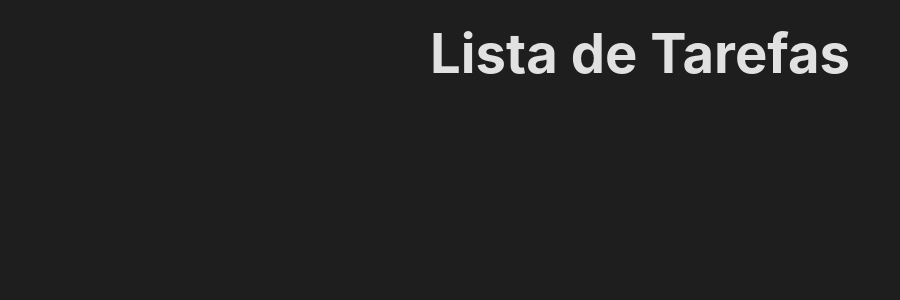
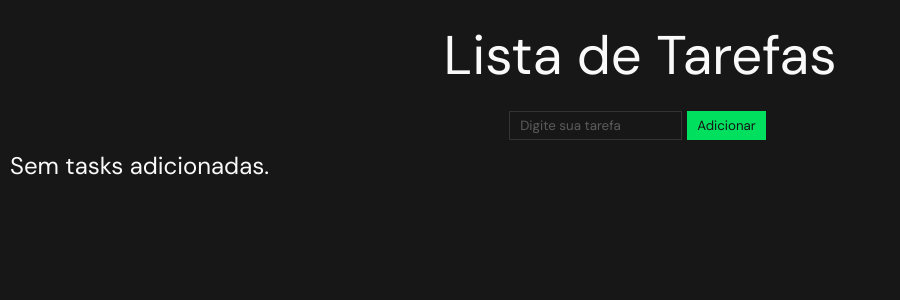
Before and after one commit to Hugosomers/to-do-list, a React (Create React App) app: page / in a window 1280 px wide. Shown: the top 300 px of the page, without its empty margins (0-900 px from the left). Built offline with nearby package versions, Linux system fonts and the light colour scheme.

Commit message:
Adicionada funcionalidade principal, de adicionar tasks

```diff
--- a/src/App.css
+++ b/src/App.css
@@ -1,14 +1,18 @@
+@import url('https://fonts.googleapis.com/css2?family=DM+Sans&display=swap');
+
 * {
   margin: 0;
   padding: 0;
   box-sizing: border-box;
+  font-family: 'DM Sans', sans-serif;
+  font-weight: 500;
 }
 
 .App {
   width: 100%;
   min-height: 100vh;
-  background-color: #1e1e1e;
-  color: #e1e1e1;
+  background-color: #171717;
+  color: #f9f9f9;
   /* border: 1px solid green; */
 }
 
@@ -19,3 +23,35 @@
   /* margin: 20px; */
   /* border: 1px solid red; */
 }
+
+.controlDiv {
+  display: flex;
+  justify-content: center;
+  /* border: 1px solid red; */
+}
+
+.inputs {
+  border: 1px solid #333333;
+  padding: 5px 10px;
+  background-color: #171717;
+  color: #f9f9f9;
+}
+
+.inputs::placeholder {
+  color: #f9f9f9;
+  opacity: 30%;
+}
+
+.addButton {
+  padding: 6px 10px;
+  background-color: #00DF5E;
+  border: none;
+  color: #171717;
+  margin: 0 5px;
+}
+
+.tasksMainDiv {
+  height: 81vh;
+  margin: 10px;
+  /* border: 1px solid red; */
+}
--- a/src/App.js
+++ b/src/App.js
@@ -1,9 +1,47 @@
+import { useState } from 'react';
+import { useDispatch } from 'react-redux';
+import { addTaskAction } from './redux/action';
 import './App.css';
+import Tasks from './tasklist/Tasks';
 
 function App() {
+  const dispatch = useDispatch();
+  const [inputValue, setInputValue] = useState('');
+
+  const inputHandle = ({ target }) => {
+    setInputValue(target.value)
+  };
+
+  const addTask = () => {
+    dispatch(addTaskAction(inputValue))
+  };
+
   return (
     <main className="App">
-      <h1 className="titles">Lista de Tarefas</h1>
+
+      <header>
+        <h1 className="titles">Lista de Tarefas</h1>
+    	</header>
+
+      <div className="controlDiv">
+        <input
+          placeholder="Digite sua tarefa"
+          onChange={ inputHandle }
+          value={ inputValue }
+          className="inputs"
+        />
+        <button
+          className="addButton"
+          onClick={ addTask }
+        >
+          Adicionar
+        </button>
+      </div>
+
+      <div className="tasksMainDiv">
+        <Tasks />
+      </div>
+
     </main>
   );
 }
--- a/src/redux/action/index.js
+++ b/src/redux/action/index.js
@@ -0,0 +1,6 @@
+export const ADD_TASK = "ADD_TASK";
+
+export const addTaskAction = (payload) => ({
+  type: ADD_TASK,
+  payload
+});
--- a/src/redux/reducer/todoList.js
+++ b/src/redux/reducer/todoList.js
@@ -1,9 +1,15 @@
+import { ADD_TASK } from "../action";
 const INITIAL_STATE = {
   tasks: [],
 }
 
 const todoListReducer = (state = INITIAL_STATE, action) => {
   switch(action.type) {
+    case ADD_TASK:
+      return {
+        ...state,
+        tasks: [...state.tasks, action.payload]
+      }
     default:
       return state;
   }
--- /dev/null
+++ b/src/tasklist/Tasks.jsx
@@ -0,0 +1,26 @@
+import React from 'react'
+import {  useSelector } from 'react-redux';
+import './tasklist.css';
+
+export default function Tasks() {
+  const { tasks } = useSelector((state) => state.todoListReducer);
+  const tasksTrue = tasks.length > 0 ? true : false;
+  if(!tasksTrue) {
+    return(
+      <div>
+        <h2>Sem tasks adicionadas.</h2>
+      </div>
+    )
+  }
+  return (
+    <div className="tasksDiv">
+      <ul className="ulList">
+        {tasks.map((item, index) => (
+          <div key={index} className="singleTaskDiv">
+            <li>{item}</li>
+          </div>
+        ))}
+      </ul>
+    </div>
+  )
+}
--- /dev/null
+++ b/src/tasklist/tasklist.css
@@ -0,0 +1,20 @@
+.tasksDiv {
+  height: 100%;
+  background-color: #212121;
+  padding: 5px;
+  overflow: auto;
+  /* border: 1px solid blue; */
+}
+
+.singleTaskDiv {
+  padding: 20px;
+  background-color: #171717;
+  margin: 10px;
+  border-radius: 4px;
+  border: 1px solid #333333;
+  /* border: 1px solid green; */
+}
+
+.ulList {
+  list-style: none;
+}
```
